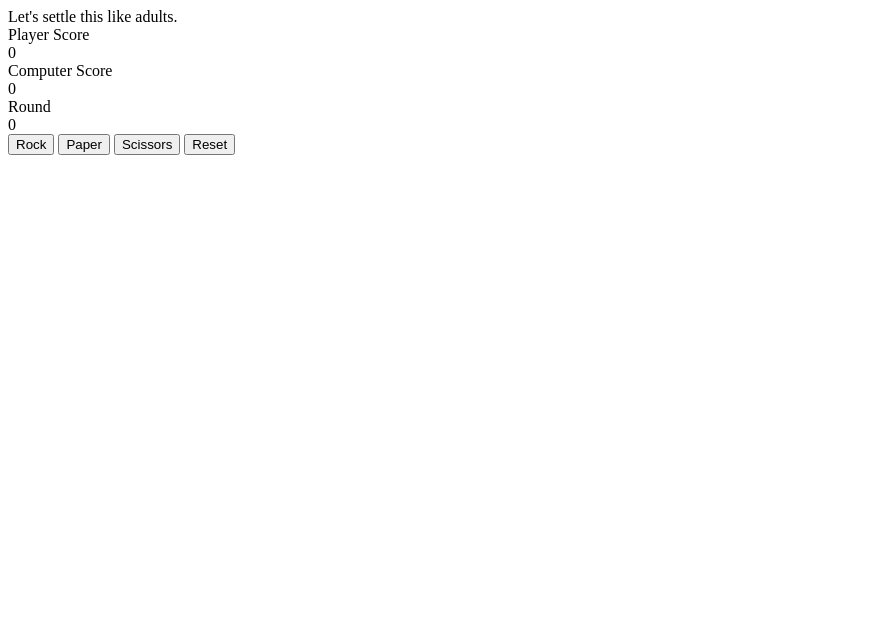
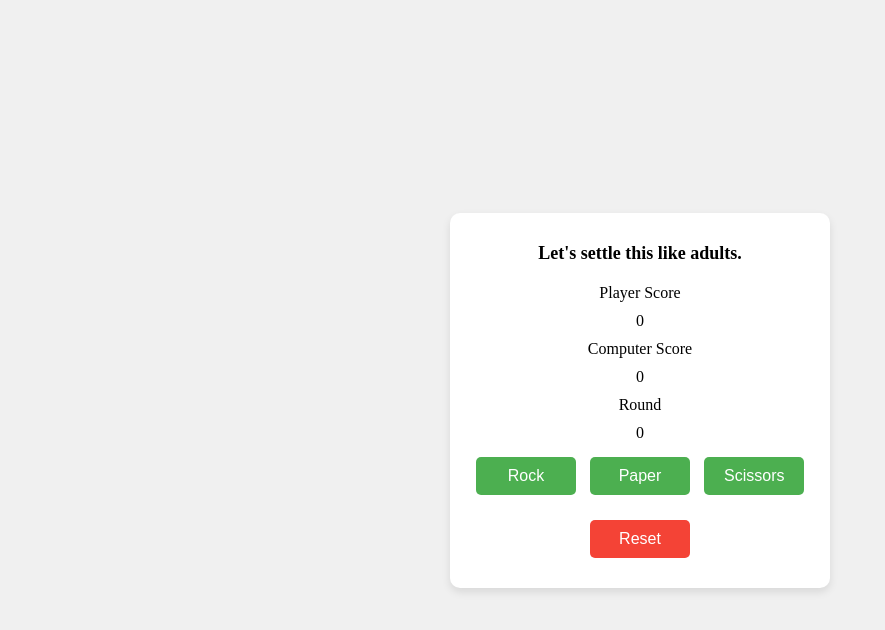
Before and after one commit to koenlievense/git_test, a plain HTML site: page index.html in a window 1280 px wide. Shown: the whole page, without its empty margins (0-885 px from the left). Drawn offline with Linux system fonts and the light colour scheme.

Commit message:
Add styling

```diff
--- a/index.html
+++ b/index.html
@@ -3,10 +3,80 @@
   <head>
     <meta charset="UTF-8" />
     <title>Page Title</title>
+    <style>
+      body {
+        margin: 0;
+        height: 100vh;
+        display: flex;
+        justify-content: center;
+        align-items: center;
+        background-color: #f0f0f0;
+      }
+
+      .card {
+        background-color: #fff;
+        padding: 20px;
+        border-radius: 10px;
+        box-shadow: 0 4px 8px rgba(0, 0, 0, 0.1);
+        text-align: center;
+        width: 340px;
+      }
+
+      .card div {
+        margin: 10px 0;
+      }
+
+      #message {
+        font-size: 18px;
+        font-weight: bold;
+        margin-bottom: 20px;
+      }
+
+      .btnChoices {
+        padding: 10px 20px;
+        margin: 5px;
+        width: 100px;
+        border: none;
+        border-radius: 5px;
+        background-color: #4caf50;
+        color: white;
+        cursor: pointer;
+        font-size: 16px;
+      }
+
+      .btnChoices:hover {
+        background-color: #45a049;
+      }
+
+      .btnChoices:disabled {
+        cursor: auto;
+        opacity: 0.5;
+      }
+
+      .btnChoices:disabled:hover {
+        background-color: #4caf50;
+      }
+
+      #btnReset {
+        padding: 10px 20px;
+        margin: 10px 0;
+        width: 100px;
+        border: none;
+        border-radius: 5px;
+        background-color: #f44336;
+        color: white;
+        cursor: pointer;
+        font-size: 16px;
+      }
+
+      #btnReset:hover {
+        background-color: #d32f2f;
+      }
+    </style>
   </head>
   <body>
-    <div id="message">Let's settle this like adults.</div>
-    <div>
+    <div class="card">
+      <div id="message">Let's settle this like adults.</div>
       <div>
         Player Score
         <div id="playerScore">0</div>
@@ -19,11 +89,14 @@
         Round
         <div id="round">0</div>
       </div>
+
+      <div>
+        <button class="btnChoices">Rock</button>
+        <button class="btnChoices">Paper</button>
+        <button class="btnChoices">Scissors</button>
+      </div>
+      <button id="btnReset">Reset</button>
     </div>
-    <button class="btnChoices">Rock</button>
-    <button class="btnChoices">Paper</button>
-    <button class="btnChoices">Scissors</button>
-    <button id="btnReset">Reset</button>
     <script>
       // Your JavaScript goes here!
       let humanScore = 0;
```
